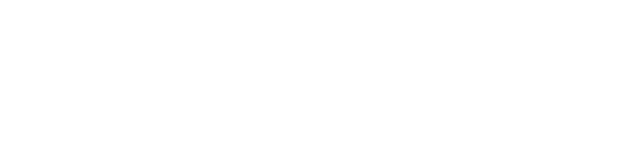
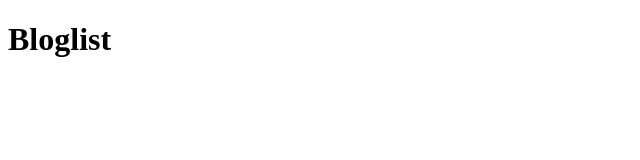
Before and after one commit to arghya984/Scribbler, a plain HTML site: page html/bloglist.html in a window 1280 px wide. Shown: the whole page, without its empty margins (0-640 px from the left). Drawn offline with Linux system fonts and the light colour scheme.

Commit message:
fixed some minor error

```diff
--- a/html/bloglist.html.html
+++ b/html/bloglist.html
@@ -5,5 +5,7 @@
     <meta name="viewport" content="width=device-width, initial-scale=1.0" />
     <title>Document</title>
   </head>
-  <body></body>
+  <body>
+    <h1>Bloglist</h1>
+  </body>
 </html>
```
Also changed, not shown: index.html (+1 -1 lines).
